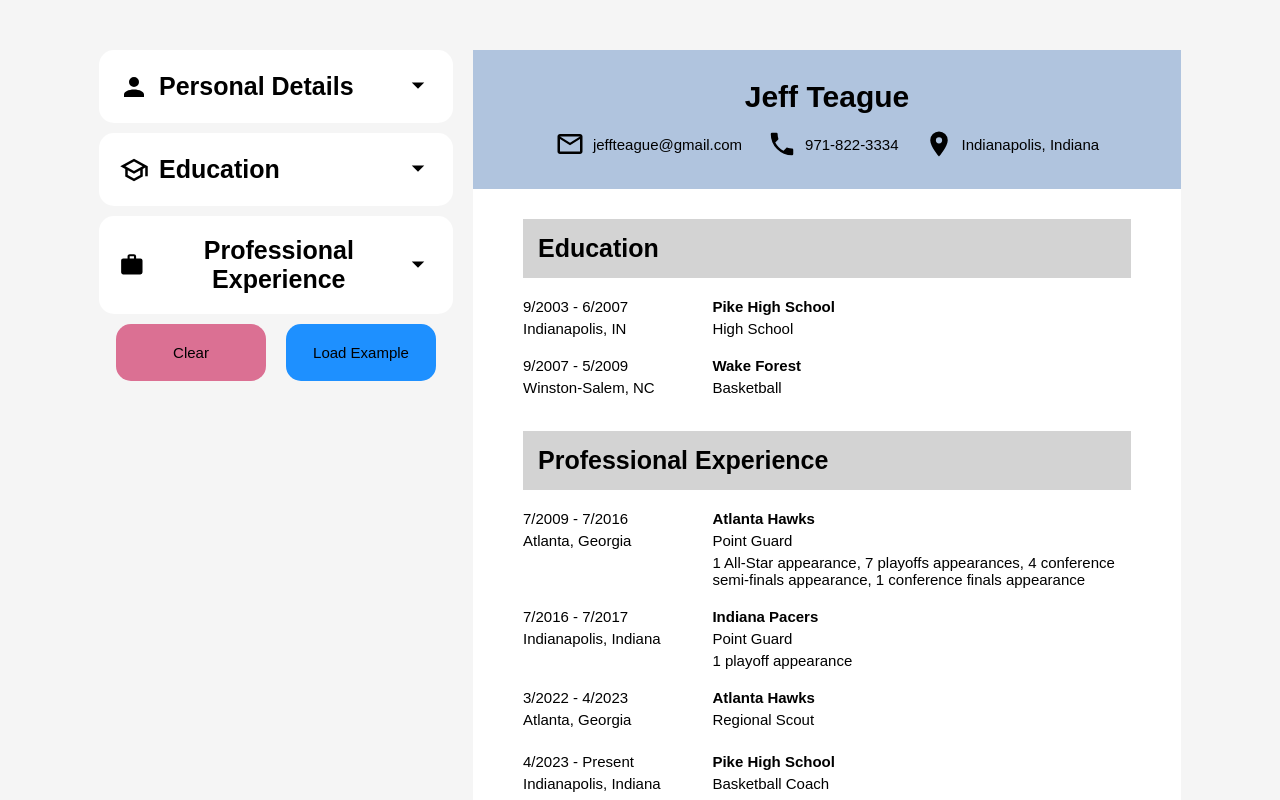
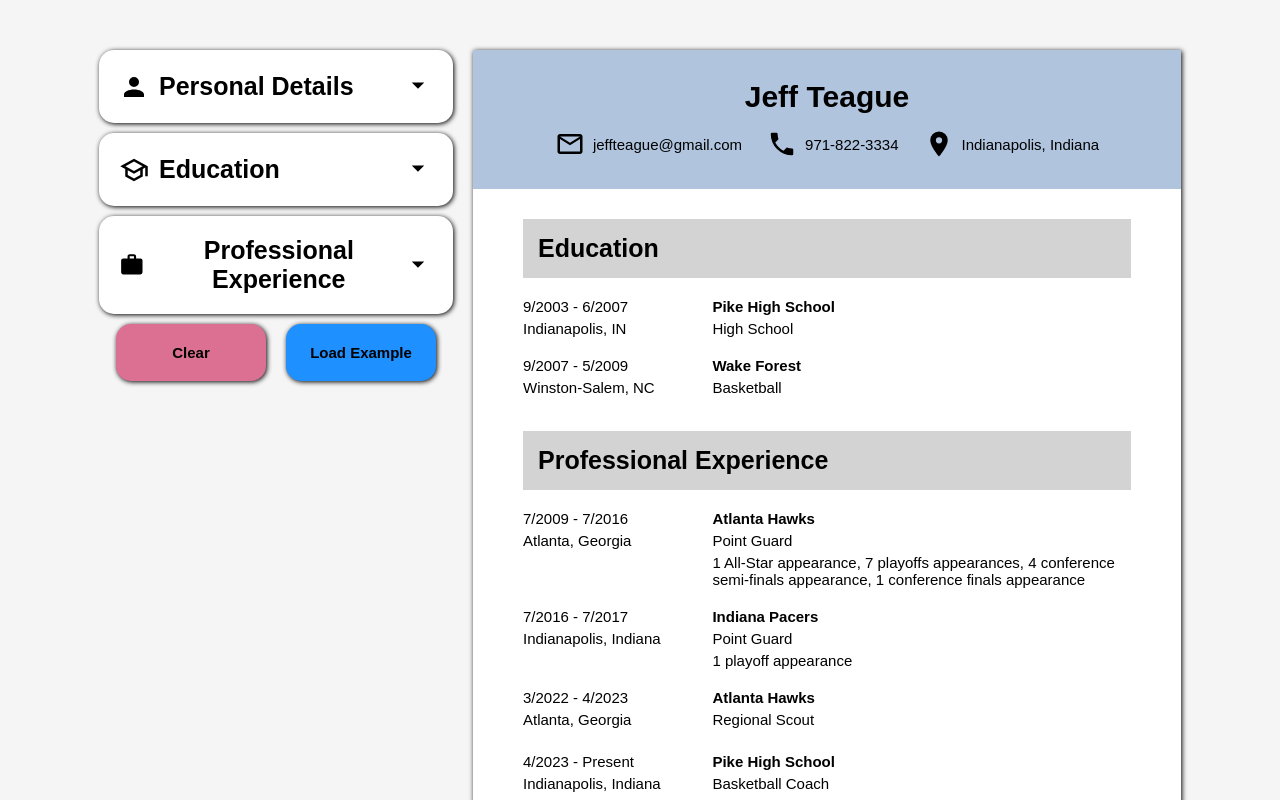
Before and after one commit to Mouzone/resume-generator, a React (Vite) app: page / in a window 1280 px wide. Shown: the top 800 px of the page. Built offline with nearby package versions, Linux system fonts and the light colour scheme.

Commit message:
Add box shadow to componenets

```diff
--- a/src/components/App.jsx
+++ b/src/components/App.jsx
@@ -1,3 +1,4 @@
+// todo: push onto web
 // todo: REFACTORING!!
 import { useState } from 'react'
 import { Personal, Education, Experience } from "./Form.jsx";
--- a/src/styles/App.css
+++ b/src/styles/App.css
@@ -23,6 +23,8 @@
   padding: 20px;
   width: 150px;
   font-size: 15px;
+  font-weight: bold;
+  box-shadow: 1px 1px 5px black ;
 }
 
 .template-buttons button:first-child {
@@ -31,4 +33,5 @@
 
 #resume {
   width: 60%;
+  box-shadow: 1px 1px 5px black ;
 }
--- a/src/styles/Form.css
+++ b/src/styles/Form.css
@@ -13,6 +13,7 @@
     background-color: white;
     padding: 20px;
     border-radius: 15px;
+    box-shadow: 1px 1px 5px black ;
 }
 
 .top {
```
